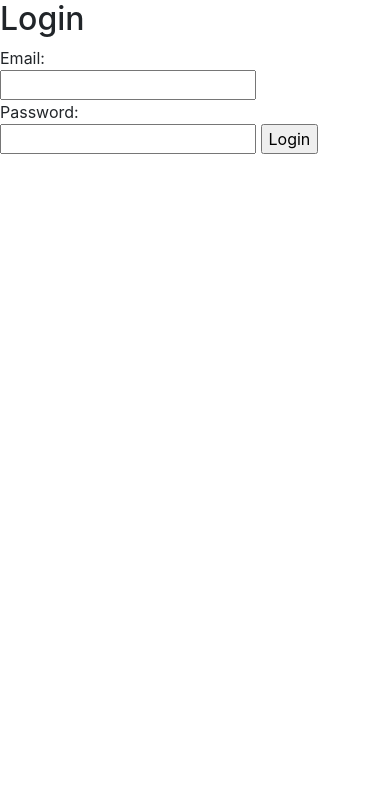
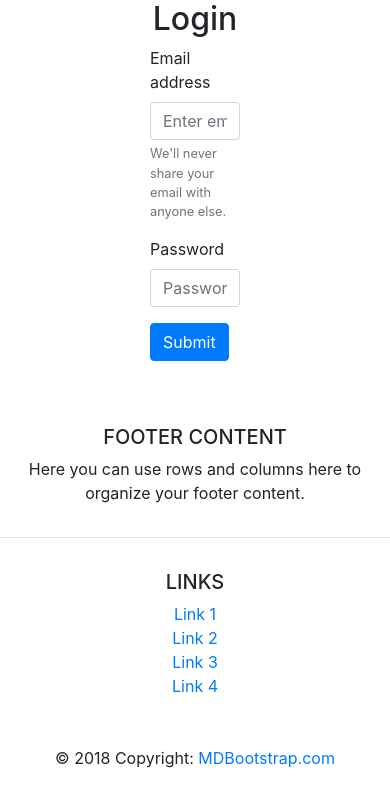
Before and after one commit to zhangtongds/HB-Capstone-project-HouseMap, a Flask app: page /login in a window 390 px wide. Shown: the part 56-844 px from the top of the page. Run offline with Flask 2, Linux system fonts and the light colour scheme; some libraries are stand-ins or nearby versions.

Commit message:
Changed login page layout

```diff
--- a/templates/base.html
+++ b/templates/base.html
@@ -50,12 +50,12 @@
               </li>
           {% else %}
           <li class="nav-item active">
-            <a class="nav-link disabled" href="/login">Log In</a>
+            <a class="nav-link" href="/login">Log In</a>
           </li>
           {% endif %}
           {% if not session.get('user_id') %}
               <li class="nav-item active">
-                <a class="nav-link disabled" href="/register">Register</a>
+                <a class="nav-link" href="/register">Register</a>
               </li>
           {% endif %}
         </ul>
@@ -76,3 +76,63 @@
 </body>
 </html>
 {% block content %} put your content here {% endblock %}
+
+<!-- Footer -->
+<footer class="page-footer font-small blue pt-4 mt-4">
+
+  <!-- Footer Links -->
+  <div class="page-links text-center text-md-left">
+
+    <!-- Grid row -->
+    <div class="row">
+
+      <!-- Grid column -->
+      <div class="col-md-6 mt-md-0 mt-3">
+
+        <!-- Content -->
+        <h5 class="text-uppercase">Footer Content</h5>
+        <p>Here you can use rows and columns here to organize your footer content.</p>
+
+      </div>
+      <!-- Grid column -->
+
+      <hr class="clearfix w-100 d-md-none pb-3">
+
+      <!-- Grid column -->
+      <div class="col-md-6 mb-md-0 mb-3">
+
+        <!-- Links -->
+        <h5 class="text-uppercase">Links</h5>
+
+        <ul class="list-unstyled">
+          <li>
+            <a href="#!">Link 1</a>
+          </li>
+          <li>
+            <a href="#!">Link 2</a>
+          </li>
+          <li>
+            <a href="#!">Link 3</a>
+          </li>
+          <li>
+            <a href="#!">Link 4</a>
+          </li>
+        </ul>
+
+      </div>
+      <!-- Grid column -->
+
+    </div>
+    <!-- Grid row -->
+
+  </div>
+  <!-- Footer Links -->
+
+  <!-- Copyright -->
+  <div class="footer-copyright text-center py-3">© 2018 Copyright:
+    <a href="https://mdbootstrap.com/bootstrap-tutorial/"> MDBootstrap.com</a>
+  </div>
+  <!-- Copyright -->
+
+</footer>
+<!-- Footer -->
--- a/templates/homepage.html
+++ b/templates/homepage.html
@@ -11,10 +11,10 @@
         width: 300px;
         color: Gray;
     }
-    .container-fluid {
+    .homepage {
         background: url(../static/architectural-design-architecture-beach-453201.jpg) no-repeat center center;
         /*background-color: red;*/
-        background-size: cover;
+        background-size: 1200px 1000px;
     }
     /*a:link {
         background-color: #16364A;
@@ -64,7 +64,7 @@
 </head>
 
 <body>
-    <div class="container-fluid">
+    <div class="homepage container-fluid">
         <br>
         <br>
 
--- a/templates/login.html
+++ b/templates/login.html
@@ -1,13 +1,37 @@
 {% extends 'base.html' %}
 {% block content %}
-
-  <h2>Login</h2>
-  <form action='/login', method="POST">
+<html>
+<head>
+</head>
+<body>
+ <!--  <form action='/login', method="POST">
     Email:<br>
     <input type="email" name="user-email"><br>
     Password: <br>
     <input type="password" name="user-password">
-    <input type="submit" name="Submit", value="Login" ><br>
+    <input type="submit" name="Submit" value="Login" ><br>
 
-  </form>
+  </form> -->
+ <div class="homepage container-fluid">
+    <div align="center">
+        <h2>Login</h2>
+    </div>
+    <div class="col-4 mx-auto">
+        <form action='/login', method="POST">
+          <div class="form-group">
+            <label for="exampleInputEmail1">Email address</label>
+            <input type="email" name="user-email" class="form-control" id="exampleInputEmail1" aria-describedby="emailHelp" placeholder="Enter email">
+            <small id="emailHelp" class="form-text text-muted">We'll never share your email with anyone else.</small>
+          </div>
+          <div class="form-group">
+            <label for="exampleInputPassword1">Password</label>
+            <input type="password" name="user-password" class="form-control" id="exampleInputPassword1" placeholder="Password">
+          </div>
+          <button type="submit" value="Login" class="btn btn-primary">Submit</button>
+        </form>
+    </div>
+</div>
+</body>
+</html>
+
 {% endblock %}
```
